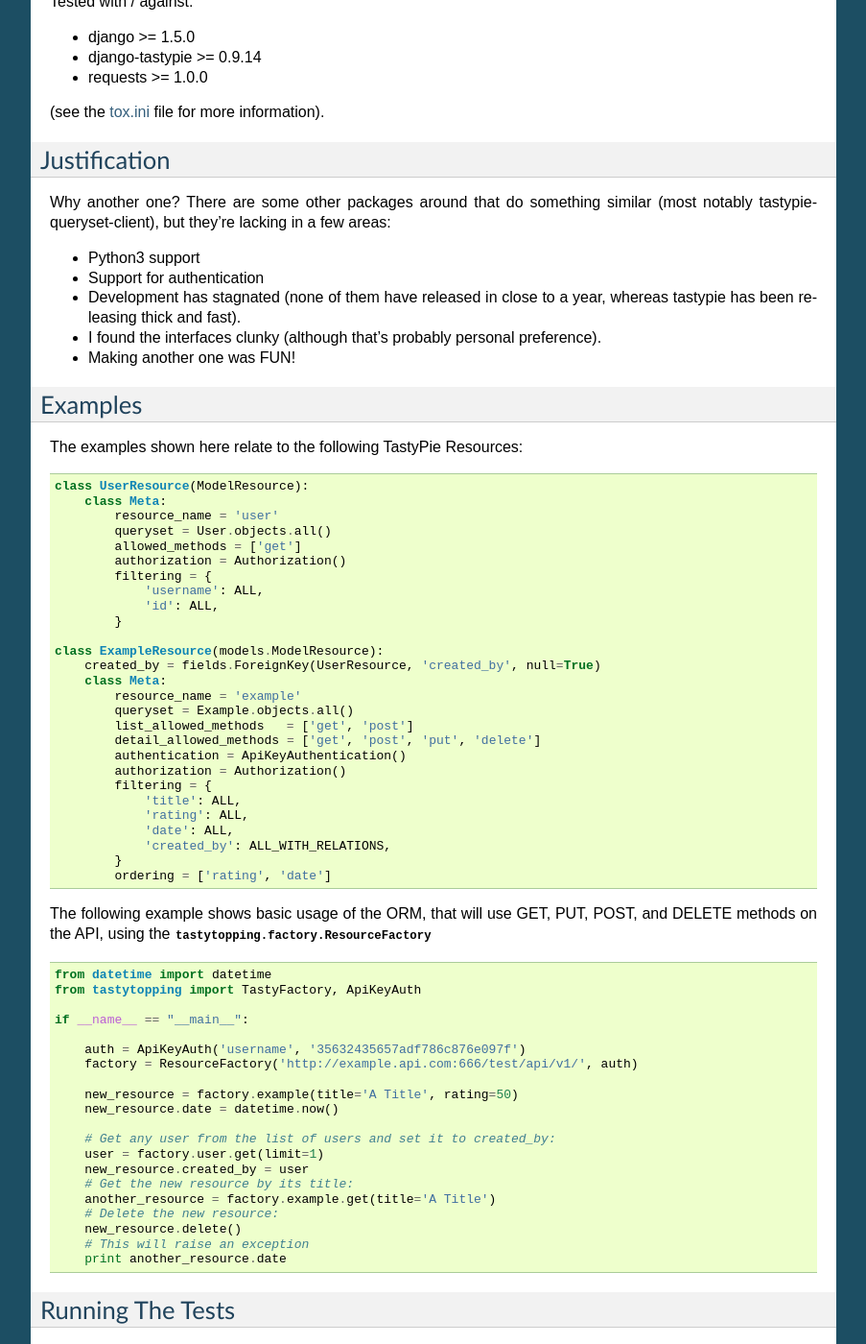
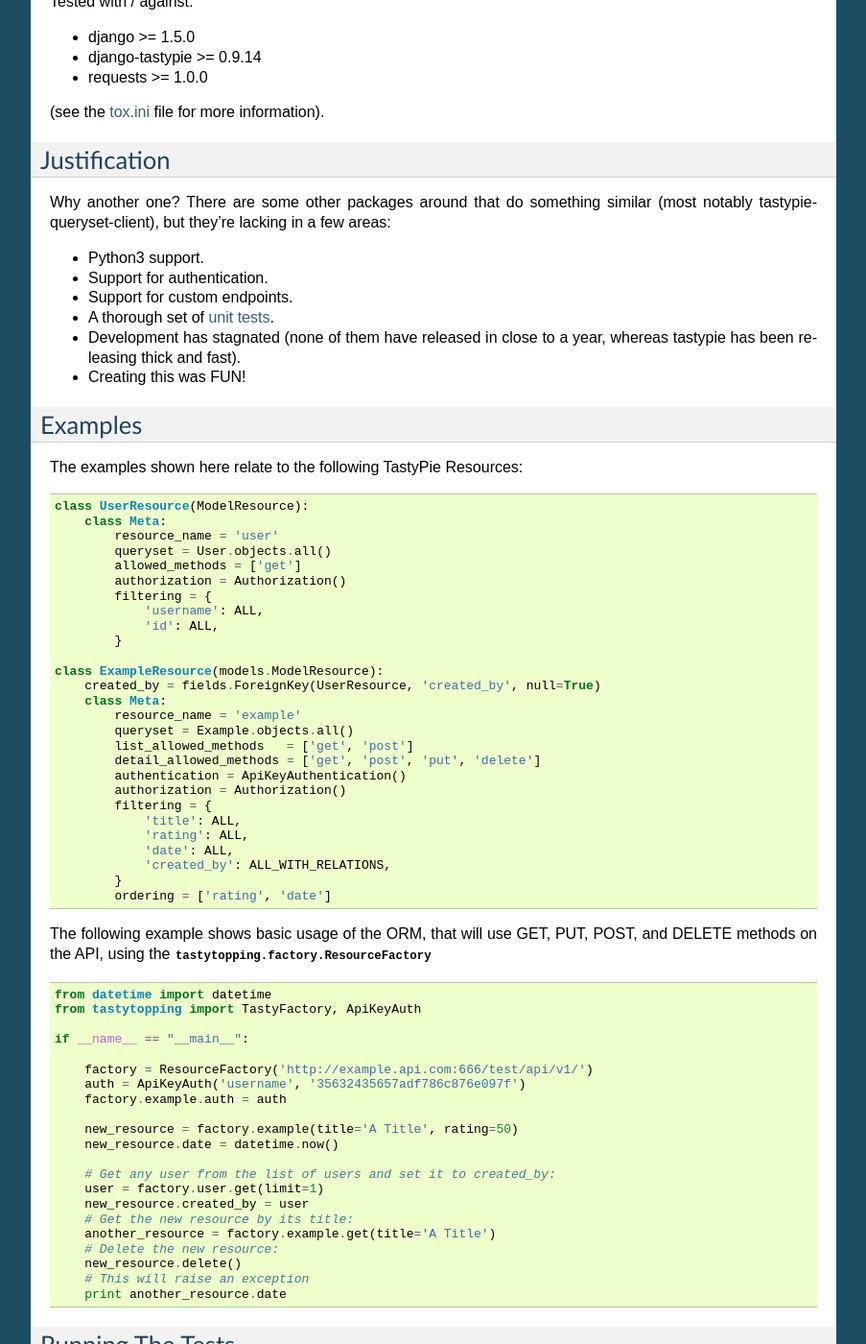
Before and after one commit to cboelsen/tastytopping, a Sphinx documentation site: the page built from docs/index.rst, in a window 1280 px wide and 1400 px high, scrolled down 707 px. Shown: the whole window at 96% size, without its empty margins (198-1101 px from the left). Built offline with Sphinx 7.4.7, drawn with Linux system fonts in a browser that asks for light colours; some of the changed text lies outside the part shown.

```diff
--- a/docs/index.rst
+++ b/docs/index.rst
@@ -65,16 +65,19 @@ Justification
 Why another one? There are some other packages around that do something similar
 (most notably tastypie-queryset-client), but they're lacking in a few areas:
 
-- Python3 support
+- Python3 support.
 
-- Support for authentication
+- Support for authentication.
+
+- Support for custom endpoints.
+
+- A thorough set of `unit tests
+  <https://github.com/cboelsen/tastytopping/blob/master/tests/tests.py>`_.
 
 - Development has stagnated (none of them have released in close to a year,
   whereas tastypie has been releasing thick and fast).
 
-- I found the interfaces clunky (although that's probably personal preference).
-
-- Making another one was FUN!
+- Creating this was FUN!
 
 
 Examples
@@ -123,8 +126,9 @@ POST, and DELETE methods on the API, using the
 
     if __name__ == "__main__":
 
+        factory = ResourceFactory('http://example.api.com:666/test/api/v1/')
         auth = ApiKeyAuth('username', '35632435657adf786c876e097f')
-        factory = ResourceFactory('http://example.api.com:666/test/api/v1/', auth)
+        factory.example.auth = auth
 
         new_resource = factory.example(title='A Title', rating=50)
         new_resource.date = datetime.now()
@@ -157,7 +161,7 @@ And to run the tests:
 
 ::
 
-    # Continued from above
+    $ # Continued from above
     $ pip install tox
     $ tox
 
--- a/setup.py
+++ b/setup.py
@@ -2,7 +2,7 @@ from distutils.core import setup
 
 setup(
     name = "TastyTopping",
-    version = "1.0.6",
+    version = "1.0.7",
     description = "An ORM for tastypie's API on the client-side.",
     author = "Christian Boelsen",
     author_email="christian.boelsen@hds.com",
```
